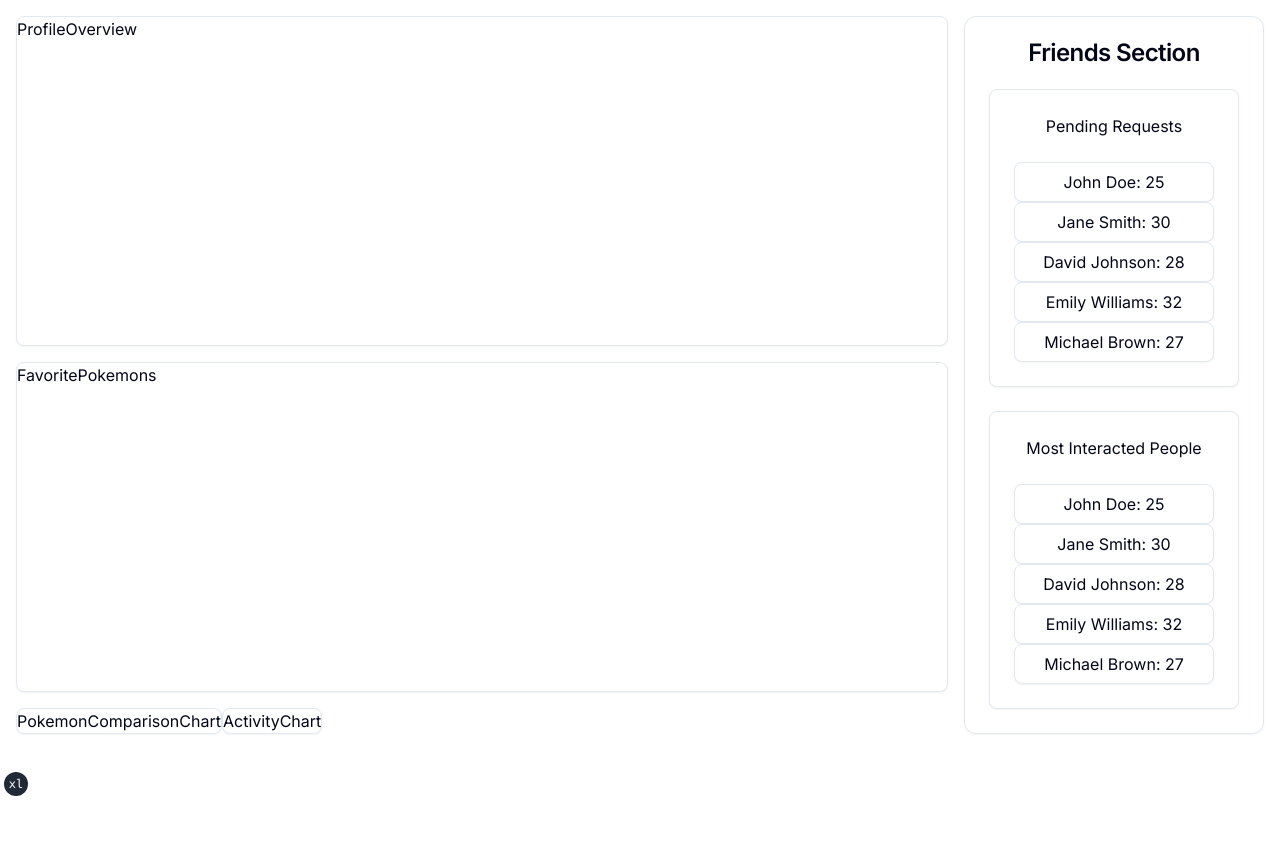
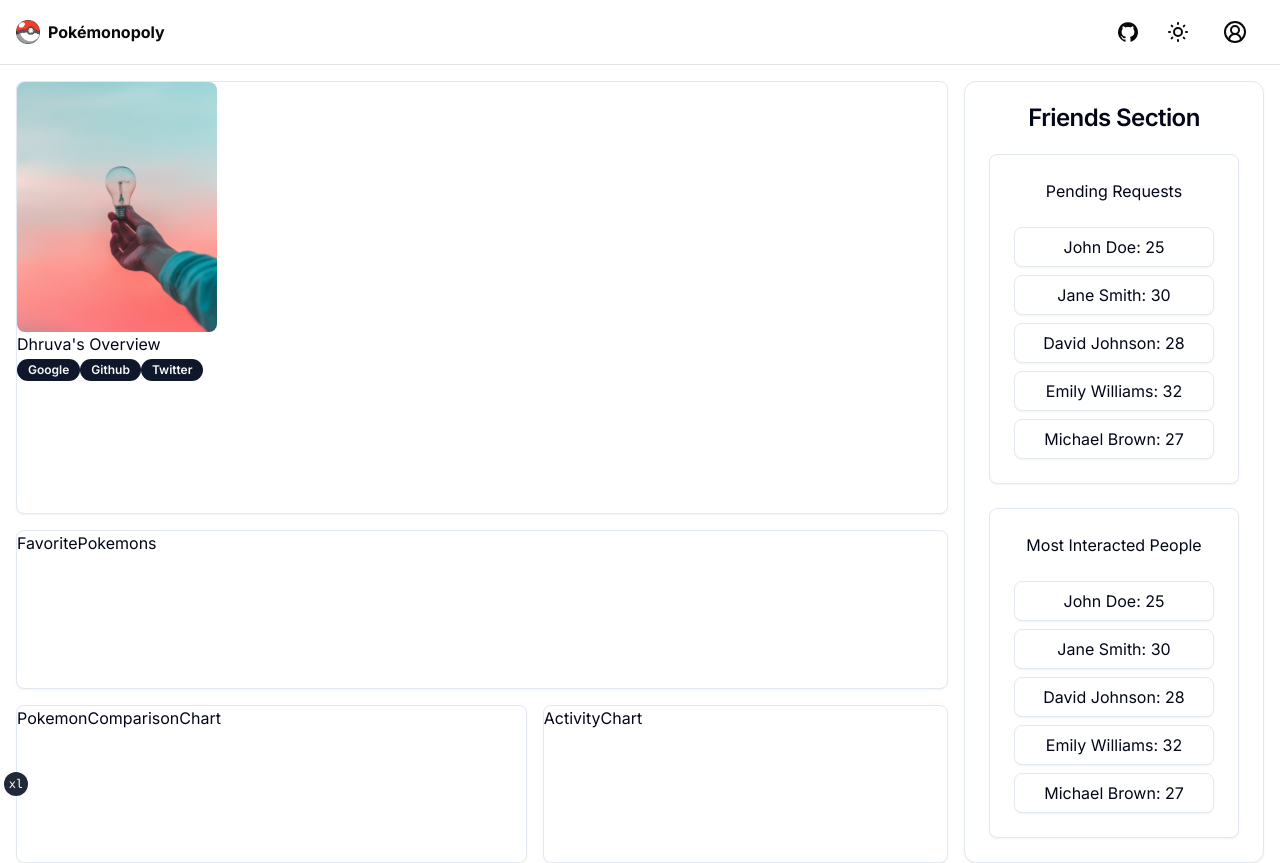
Before and after one commit to dhruvaagrawal/PokemonIndex, a Next.js app: page /users/me in a window 1280 px wide. Before the commit the page ends 800 px from the top, so only its background shows below. Built offline with nearby package versions, Linux system fonts and the light colour scheme.

Commit message:
Making changes to the ProfileOverview component

```diff
--- a/app/users/me/page.tsx
+++ b/app/users/me/page.tsx
@@ -11,20 +11,22 @@ interface MeProps {}
 
 const Me: FC<MeProps> = ({}) => {
   return (
+    <>
+      <Navbar />
       <div className="mt-4 mx-4 grid grid-cols-4 gap-4">
         <div className="flex flex-col lg:col-span-3 gap-4">
           <ProfileOverview className="flex-grow" />
           <FavoritePokemons className="flex-grow" />
-        <div className="flex">
-          <PokemonComparisonChart />
-          <ActivityChart />
-          <div></div>
+          <div className="flex flex-grow gap-4">
+            <PokemonComparisonChart className="flex-grow" />
+            <ActivityChart className="flex-grow" />
           </div>
         </div>
         <div className="lg:col-span-1 flex">
           <FriendsSection className="flex-grow h-full" />{" "}
         </div>
       </div>
+    </>
   )
 }
 
--- a/components/users/FriendsSection.tsx
+++ b/components/users/FriendsSection.tsx
@@ -24,7 +24,7 @@ const FriendsSection: FC<FriendsSectionProps> = ({ className }) => {
           <CardHeader className="text-center">
             <p>Pending Requests</p>
           </CardHeader>
-          <CardContent className="gap-2">
+          <CardContent className="space-y-2">
             {friends.map(({ id, name, age }) => (
               <Card key={id} className="h-10 flex items-center justify-center">
                 {name}: {age}
@@ -38,7 +38,7 @@ const FriendsSection: FC<FriendsSectionProps> = ({ className }) => {
           <CardHeader className="text-center">
             <p>Most Interacted People</p>
           </CardHeader>
-          <CardContent>
+          <CardContent className="space-y-2">
             {friends.map(({ id, name, age }) => (
               <Card key={id} className="h-10 flex items-center justify-center">
                 {name}: {age}
--- a/components/users/ProfileOverview.tsx
+++ b/components/users/ProfileOverview.tsx
@@ -1,13 +1,45 @@
 import { FC, HTMLAttributes } from "react"
+import Image from "next/image"
 
 import { cn } from "@/lib/utils"
 
-import { Card } from "../ui/card"
+import { Badge } from "../ui/badge"
 
 interface ProfileOverviewProps extends HTMLAttributes<HTMLDivElement> {}
 
 const ProfileOverview: FC<ProfileOverviewProps> = ({ className }) => {
-  return <Card className={cn(className)}>ProfileOverview</Card>
+  return (
+    <div
+      className={cn(
+        "rounded-lg border border-slate-200 bg-white text-slate-950 shadow-sm dark:border-slate-800 dark:bg-background dark:text-slate-50 flex flex-col",
+        className
+      )}
+    >
+      <div>
+        <Image
+          src="/assets/user.jpg"
+          alt="User"
+          height={300}
+          width={200}
+          className="rounded-lg"
+        />
+      </div>
+      <div>
+        <div className="flex">
+          <div>
+            <div>
+              <h1>Dhruva's Overview</h1>
+            </div>
+            <div>
+              <Badge>Google</Badge>
+              <Badge>Github</Badge>
+              <Badge>Twitter</Badge>
+            </div>
+          </div>
+        </div>
+      </div>
+    </div>
+  )
 }
 
 export default ProfileOverview
```
Also changed, not shown: public/assets/user.jpg (added). Lines whose indentation alone changed are shown as unchanged.
